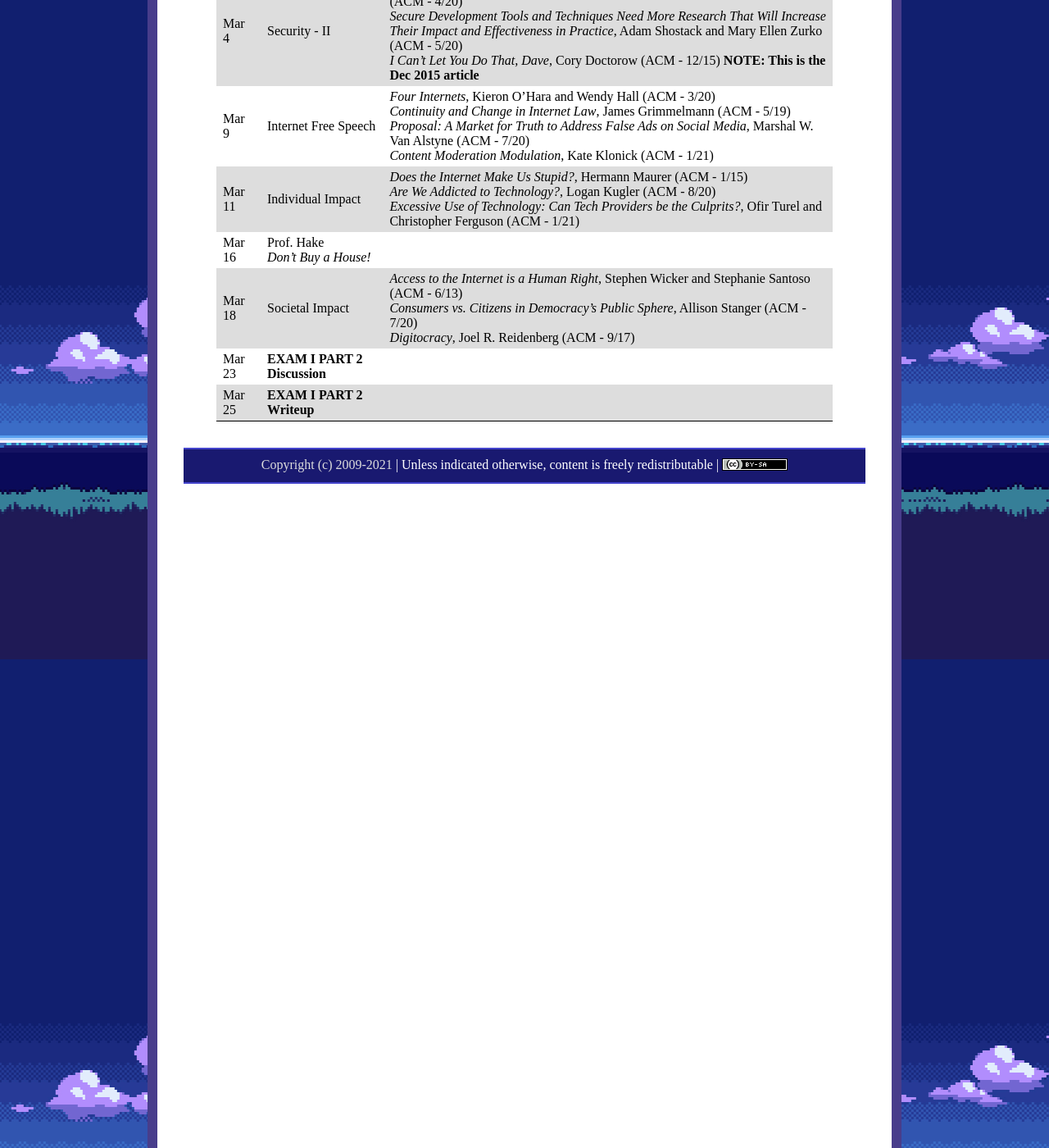
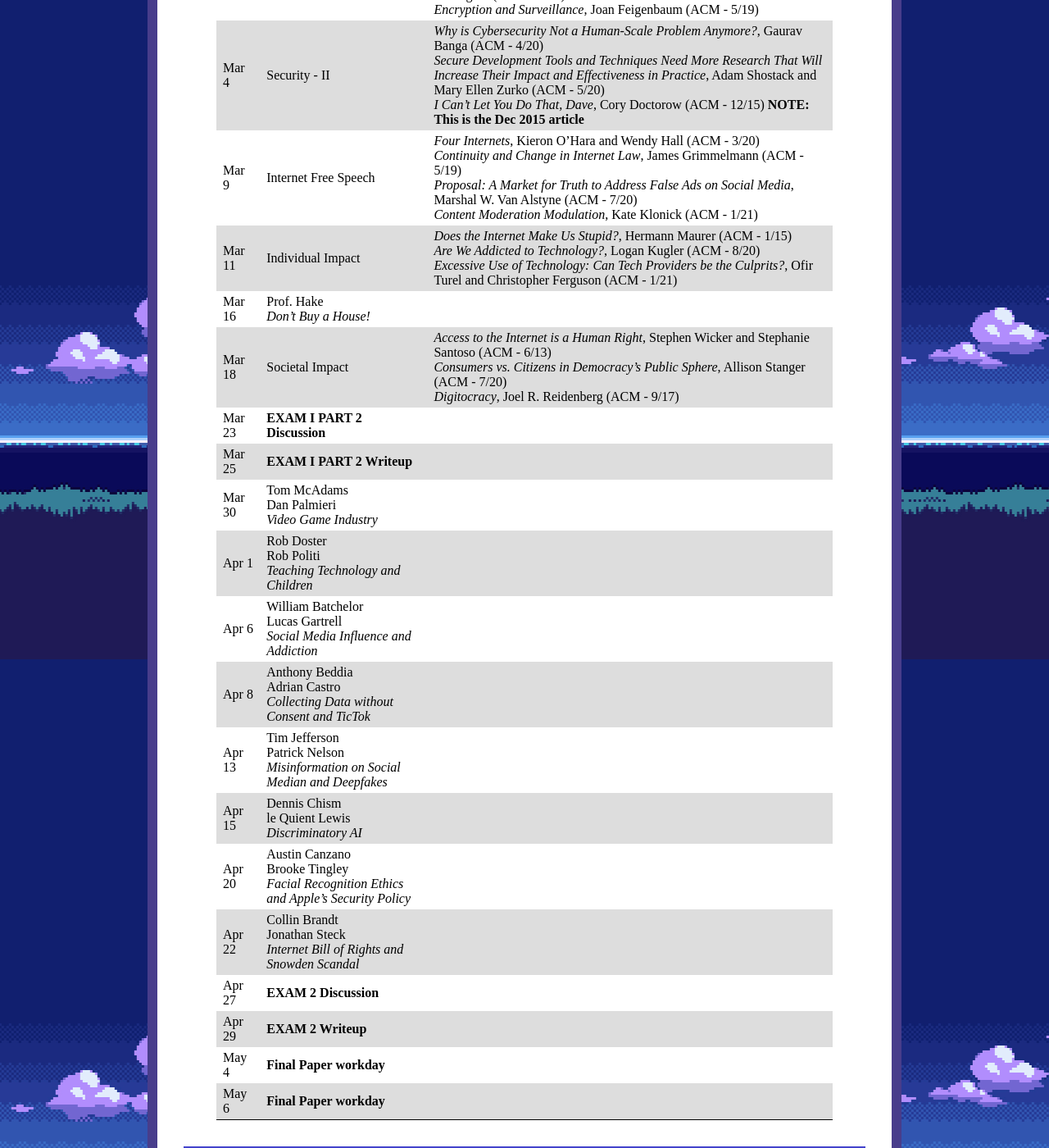
Before and after one commit to ycpcs/cs456-spring2021, a Jekyll site: the page built from schedule/index.md, in a window 1280 px wide and 1400 px high, scrolled down 996 px. Shown: the whole window at 82% size. Built offline with Jekyll 4.4.1, drawn with Linux system fonts in a browser that asks for light colours.

Commit message:
update schedule
update schedule

```diff
--- a/schedule/index.md
+++ b/schedule/index.md
@@ -30,6 +30,18 @@ All reading materials can be accessed via [Schmidt Library](http://library.ycp.e
 > Mar 18  | Societal Impact      | *Access to the Internet is a Human Right*, Stephen Wicker and Stephanie Santoso (ACM - 6/13) <br /> *Consumers vs. Citizens in Democracy's Public Sphere*, Allison Stanger (ACM - 7/20) <br /> *Digitocracy*, Joel R. Reidenberg (ACM - 9/17)|
 > Mar 23  | **EXAM I PART 2 Discussion** | |
 > Mar 25  | **EXAM I PART 2 Writeup** | |
+> Mar 30  | Tom McAdams <br> Dan Palmieri <br /> *Video Game Industry* | |
+> Apr 1   | Rob Doster <br> Rob Politi <br /> *Teaching Technology and Children* | |
+> Apr 6   | William Batchelor <br> Lucas Gartrell <br /> *Social Media Influence and Addiction* | |
+> Apr 8   | Anthony Beddia <br> Adrian Castro <br /> *Collecting Data without Consent and TicTok* | |
+> Apr 13  | Tim Jefferson <br> Patrick Nelson <br /> *Misinformation on Social Median and Deepfakes* | |
+> Apr 15  | Dennis Chism <br> le Quient Lewis <br /> *Discriminatory AI* | |
+> Apr 20  | Austin Canzano <br> Brooke Tingley <br /> *Facial Recognition Ethics and Apple's Security Policy* | |
+> Apr 22  | Collin Brandt <br> Jonathan Steck <br /> *Internet Bill of Rights and Snowden Scandal* | |
+> Apr 27  | **EXAM 2 Discussion** | |
+> Apr 29  | **EXAM 2 Writeup** | |
+> May 4   | **Final Paper workday** | |
+> May 6   | **Final Paper workday** | |
 
 
 <!--
```
Also changed, not shown: index.md (+3 -0 lines).
